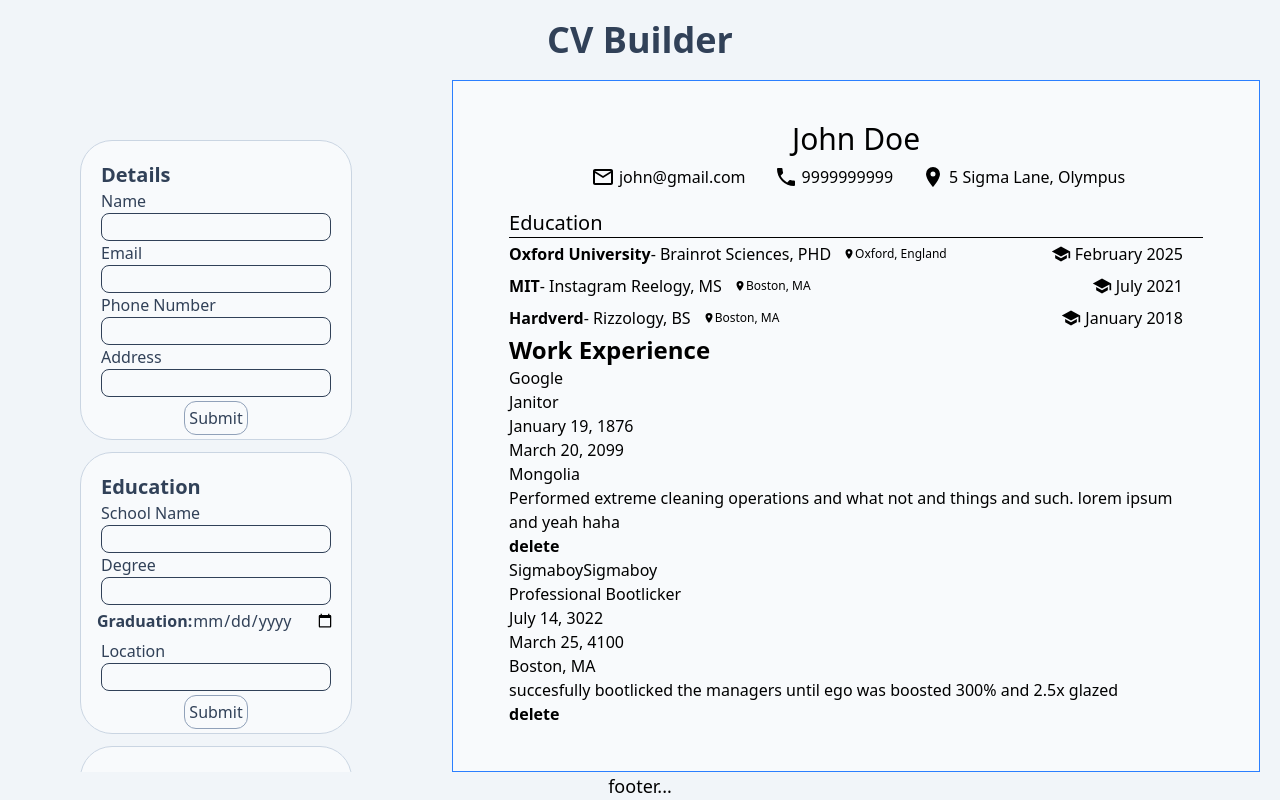
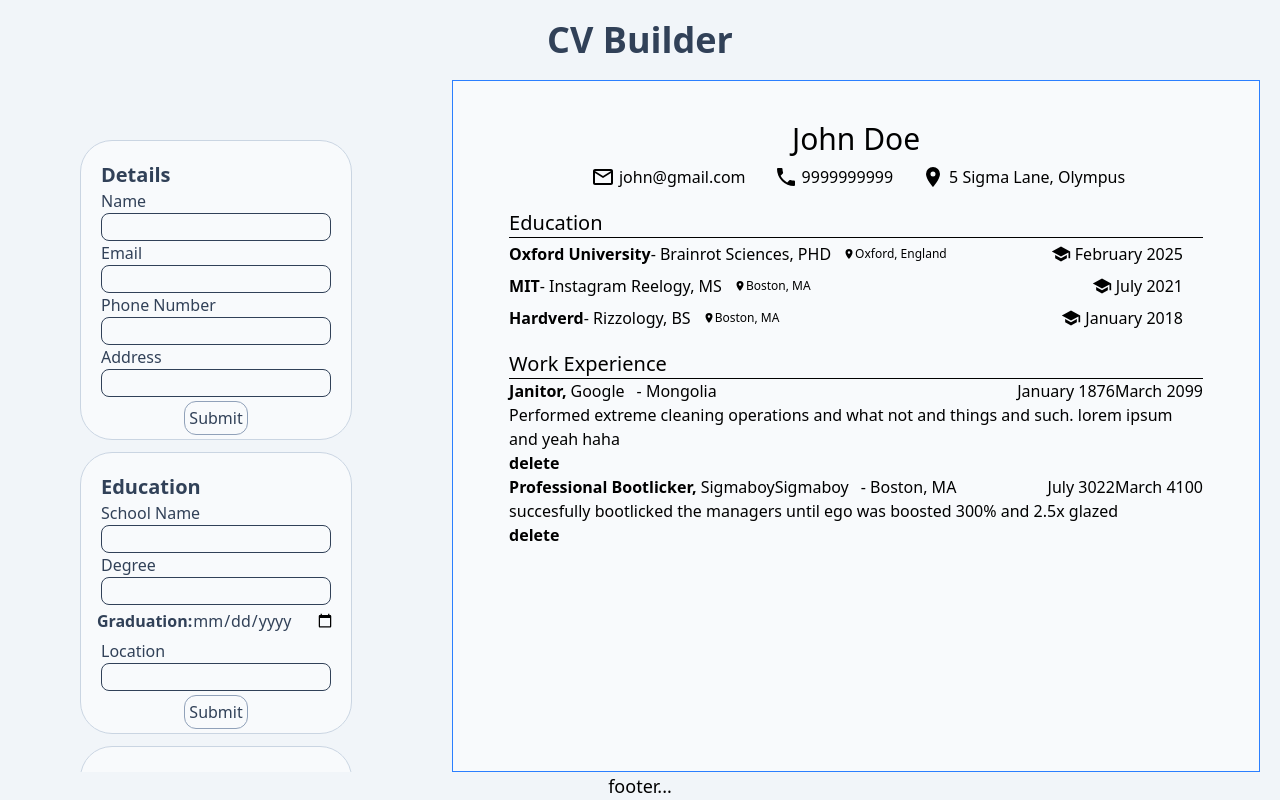
Before and after one commit to yskim308/cvApp, a React (Vite) app: page / in a window 1280 px wide. Built offline with nearby package versions, Linux system fonts and the light colour scheme.

Commit message:
make jobview use correct formatted date string

```diff
--- a/src/App.tsx
+++ b/src/App.tsx
@@ -12,7 +12,7 @@ import JobForm from "./components/formComponents/JobForm";
 import JobView from "./components/viewComponents/JobView";
 
 function dateToString(date: string) {
-  const months = {
+  const months: { [key: string]: string } = {
     "1": "January",
     "2": "February",
     "3": "March",
@@ -27,8 +27,8 @@ function dateToString(date: string) {
     "12": "December",
   };
   const [month, , year] = date.split("/");
-  console.log(month, year);
   const formattedString: string = `${months[month]} ${year}`;
+  console.log(formattedString);
   return formattedString;
 }
 
@@ -84,8 +84,8 @@ function App() {
     {
       company: "Google",
       position: "Janitor",
-      start: "January 19, 1876",
-      end: "March 20, 2099",
+      start: "January 1876",
+      end: "March 2099",
       location: "Mongolia",
       description:
         "Performed extreme cleaning operations and what not and things and such. lorem ipsum and yeah haha",
@@ -93,8 +93,8 @@ function App() {
     {
       company: "SigmaboySigmaboy",
       position: "Professional Bootlicker",
-      start: "July 14, 3022",
-      end: "March 25, 4100",
+      start: "July 3022",
+      end: "March 4100",
       location: "Boston, MA",
       description:
         "succesfully bootlicked the managers until ego was boosted 300% and 2.5x glazed",
@@ -102,7 +102,12 @@ function App() {
   ]);
 
   const handleJobSubmit = (newJob: JobFormData) => {
-    setJobData([...jobData, newJob]);
+    const jobToAdd: JobFormData = {
+      ...newJob,
+      start: dateToString(newJob.start),
+      end: dateToString(newJob.end),
+    };
+    setJobData([...jobData, jobToAdd]);
   };
 
   const handleJobDelete = (jobToDelete: JobFormData) => {
--- a/src/components/formComponents/JobForm.tsx
+++ b/src/components/formComponents/JobForm.tsx
@@ -21,7 +21,14 @@ export default function JobForm({ onSubmit }: JobFormProps) {
 
   const handleSubmit = (e: FormEvent) => {
     e.preventDefault();
-    onSubmit(formData);
+    const toSubmit: JobFormData = {
+      ...formData,
+      start: formData.start
+        ? new Date(formData.start).toLocaleDateString()
+        : "",
+      end: formData.end ? new Date(formData.end).toLocaleDateString() : "",
+    };
+    onSubmit(toSubmit);
     setFormData({
       company: "",
       position: "",
--- a/src/components/viewComponents/JobView.tsx
+++ b/src/components/viewComponents/JobView.tsx
@@ -5,18 +5,23 @@ export default function JobView({ formData, handleJobDelete }: JobViewProps) {
     return formData?.map((job: JobFormData) => {
       return (
         <li key={job.company}>
-          <p>{job.company}</p>
-          <p>{job.position}</p>
-          <p>{job.start}</p>
-          <p>{job.end}</p>
-          <p>{job.location}</p>
+          <div className="flex justify-between">
+            <div className="flex">
+              <p className="font-semibold">{job.position},</p>
+              <p className="pl-1">{job.company}</p>
+              <p className="pl-3"> - {job.location}</p>
+            </div>
+            <div className="flex">
+              <p>{job.start}</p>
+              <p>{job.end}</p>
+            </div>
+          </div>
           <p>{job.description}</p>
           <button
             type="button"
             className="font-bold"
             onClick={() => {
               handleJobDelete(job);
-              console.log("delete pressed?");
             }}
           >
             delete
@@ -27,7 +32,8 @@ export default function JobView({ formData, handleJobDelete }: JobViewProps) {
   };
   return (
     <>
-      <div className="text-2xl font-semibold">Work Experience</div>
+      <div className="text-xl font-medium mt-4">Work Experience</div>
+      <hr></hr>
       <ul>{renderJobs()}</ul>
     </>
   );
```
